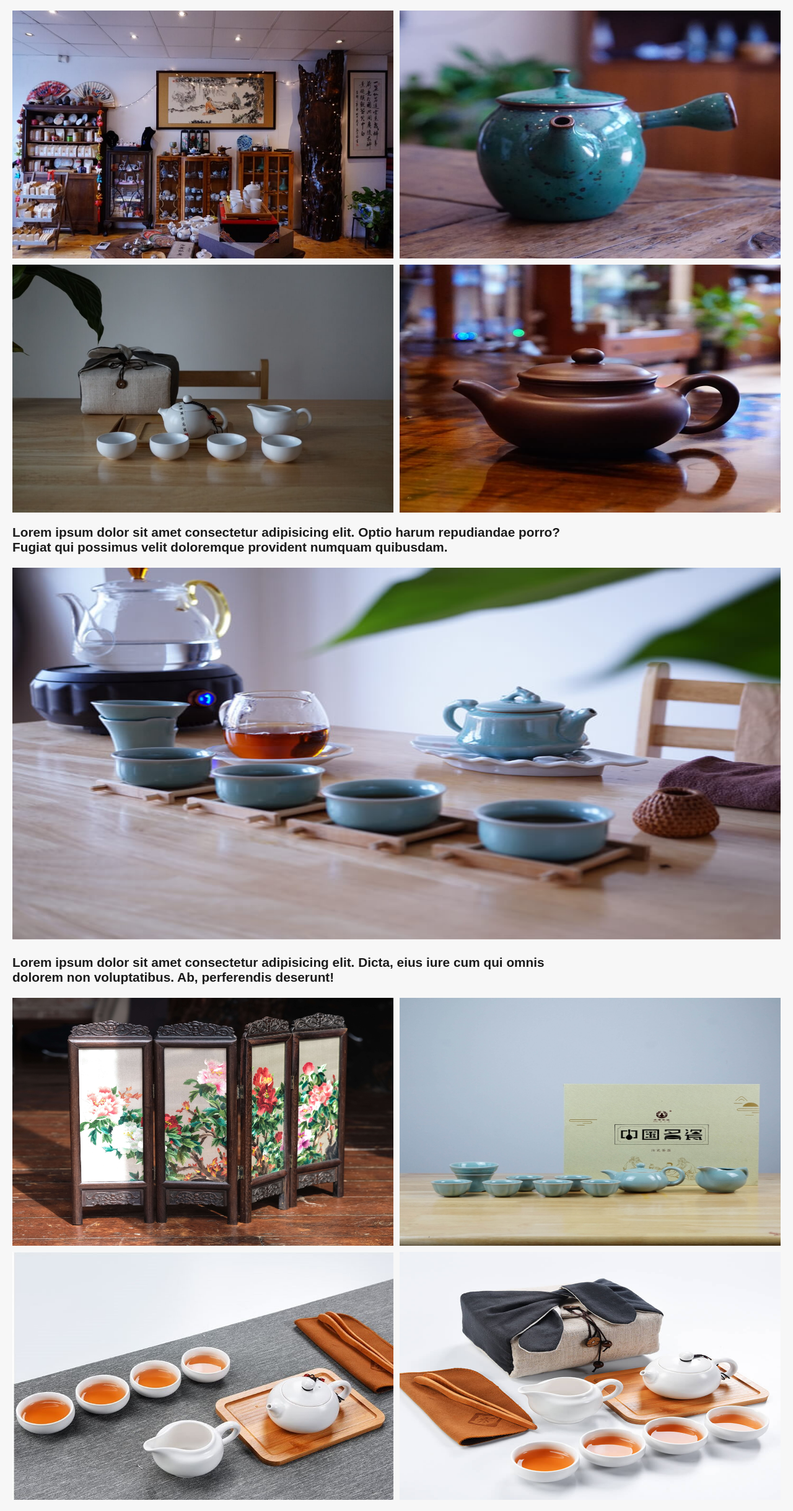
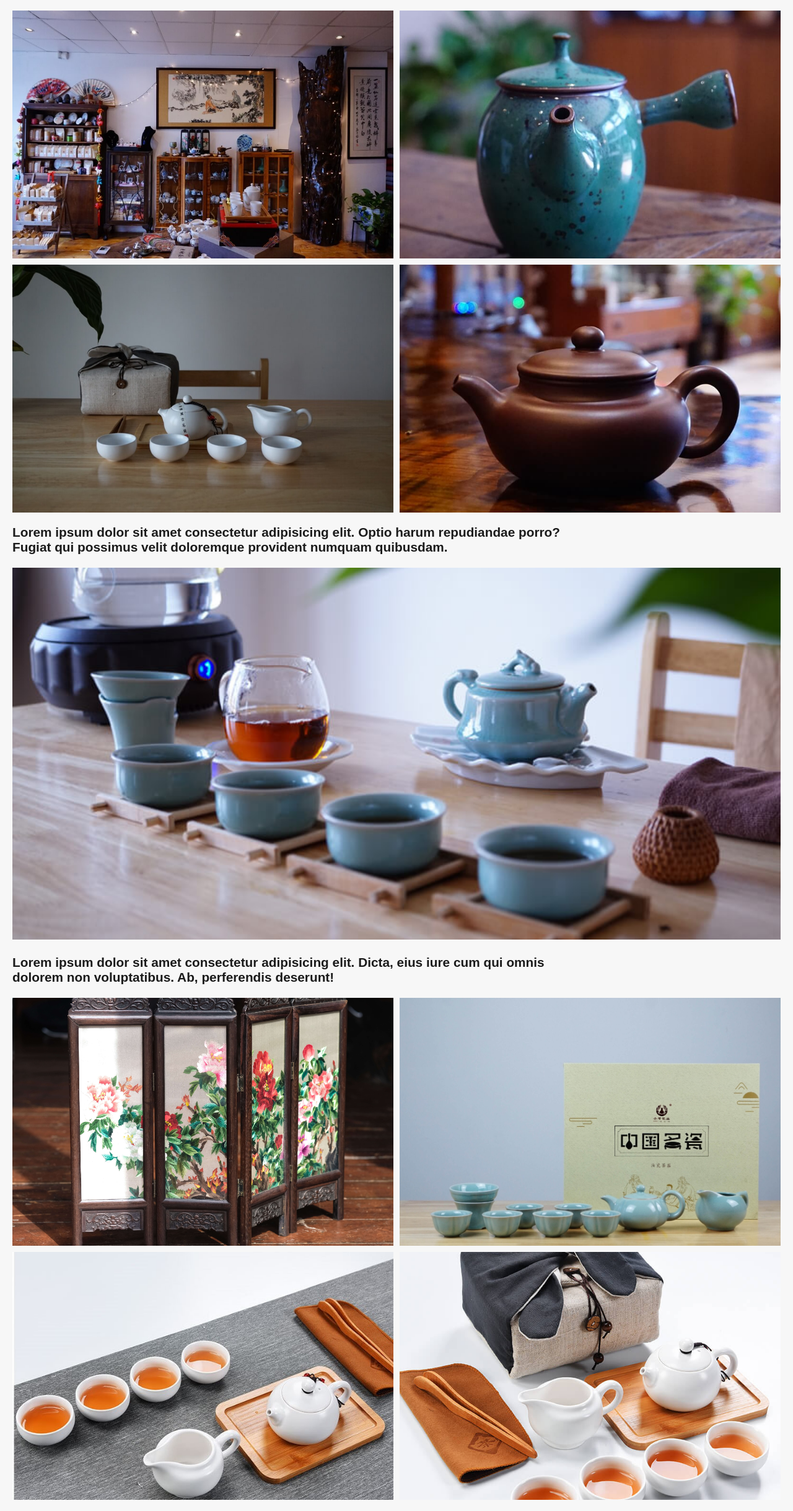
Before and after one commit to OwenM-Edwards/fic_design_comp, a website: page august-tea.html in a window 1280 px wide. Shown: the part 228-2666 px from the top of the page at 62% size. Drawn offline with nearby package versions, Linux system fonts and the light colour scheme; files that its build step writes are made by us from their sources; a web font is replaced by a local one.

```diff
--- a/sass/august-tea.scss
+++ b/sass/august-tea.scss
@@ -24,33 +24,27 @@
    #sub-image-one {
       height:400px;
       width:100%;
-      background-image:url("../assets/img/china-tea/1.jpg") ;
-      background-size: cover;
+      object-fit: cover;
       grid-area: 1 / 1 / 2 / 2;
    }
 
    #sub-image-two {
       height:400px;
       width:100%;
-      background-image:url("../assets/img/china-tea/2.jpg") ;
-      background-size: cover;
+      object-fit: cover;
       grid-area: 1 / 2 / 2 / 3;
    }
 
    #sub-image-three {
       height:400px;
       width:100%;
-      background-image:url("../assets/img/china-tea/3.jpg") ;
-      background-size: cover;
-      background-position: center;
+      object-fit: cover;
       grid-area: 2 / 2 / 3 / 3;
    }
    #sub-image-four {
       height:400px;
       width:100%;
-      background-image:url("../assets/img/china-tea/4.jpg") ;
-      background-size: cover;
-      background-position: center;
+      object-fit: cover;
       grid-area: 2 / 1 / 3 / 2;
    }
 }
@@ -65,33 +59,27 @@
    #sub-image-one {
       height:400px;
       width:100%;
-      background-image:url("../assets/img/china-tea/6.jpg") ;
-      background-size: cover;
+      object-fit: cover;
       grid-area: 1 / 1 / 2 / 2;
    }
 
    #sub-image-two {
       height:400px;
       width:100%;
-      background-image:url("../assets/img/china-tea/7.jpg") ;
-      background-size: cover;
+      object-fit: cover;
       grid-area: 1 / 2 / 2 / 3;
    }
 
    #sub-image-three {
       height:400px;
       width:100%;
-      background-image:url("../assets/img/china-tea/8.jpg") ;
-      background-size: cover;
-      background-position: center;
+      object-fit: cover;
       grid-area: 2 / 2 / 3 / 3;
    }
    #sub-image-four {
       height:400px;
       width:100%;
-      background-image:url("../assets/img/china-tea/9.jpg") ;
-      background-size: cover;
-      background-position: center;
+      object-fit: cover;
       grid-area: 2 / 1 / 3 / 2;
    }
 }
@@ -99,9 +87,7 @@
 #first-image {
    height:600px;
    width:100%;
-   background-image:url("../assets/img/china-tea/5.jpg") ;
-   background-position: center;
-   background-size: cover;
+   object-fit: cover;
 }
 
 #map {
```
